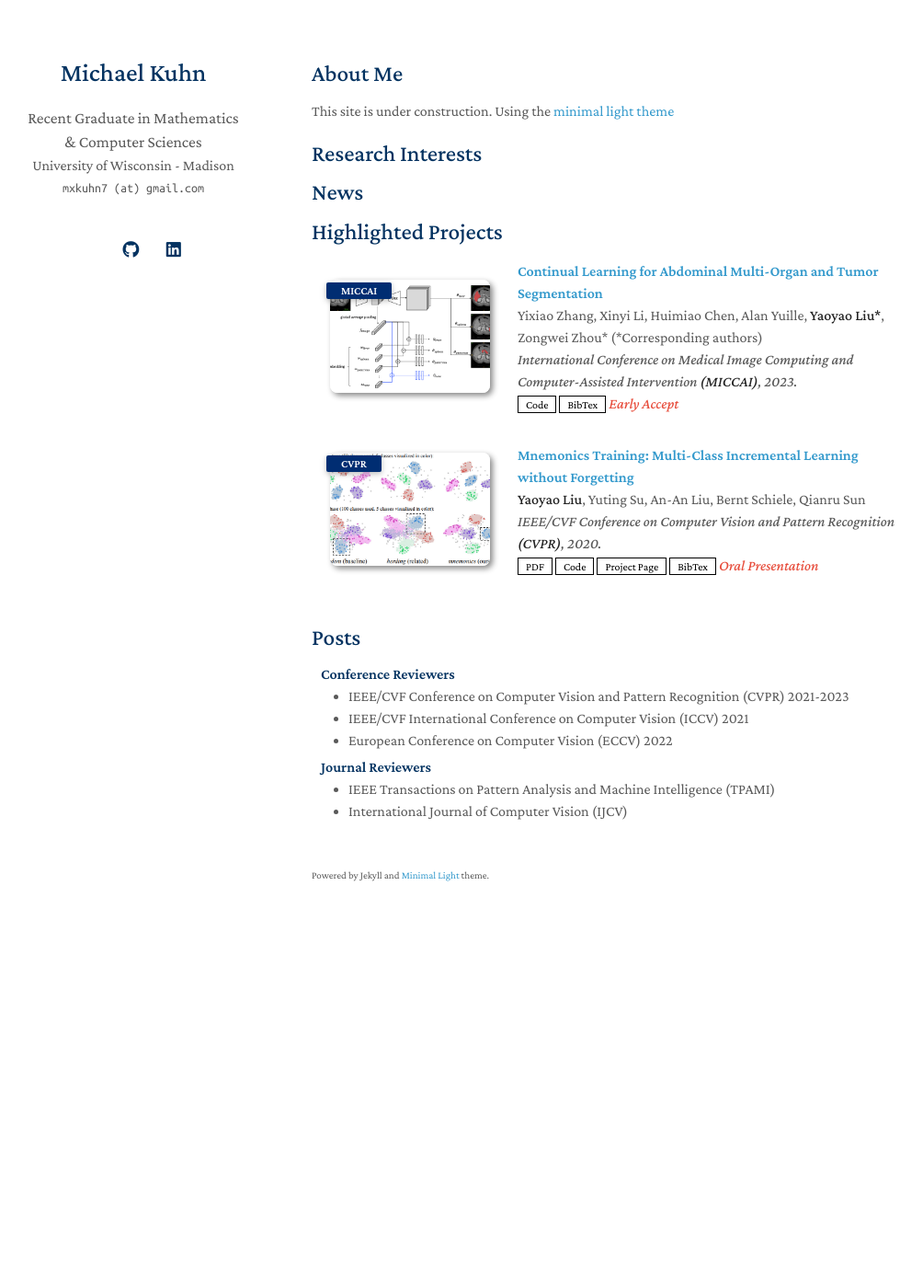
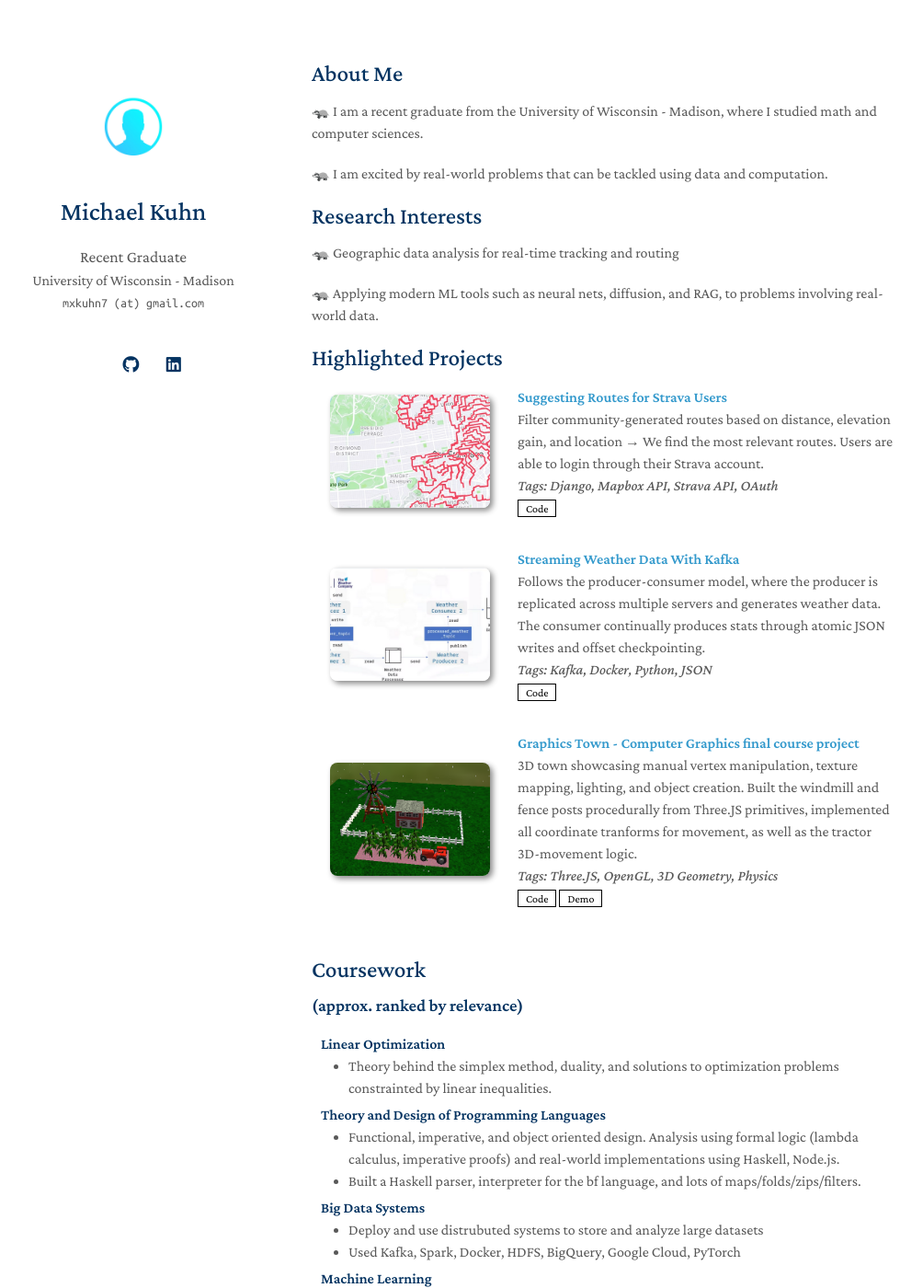
Before and after one commit to thundamike/thundamike.github.io, a Jekyll site: the page built from index.md, in a window 1280 px wide and 1400 px high. Shown: the whole window at 92% size, without its empty margins (131-1135 px from the left). Built offline with Jekyll 4.4.1, drawn with Linux system fonts in a browser that asks for light colours; nearby versions of some CDN libraries; a style sheet for code colours, icons or effects is not loaded; our own code applies the rules of GitHub Pages for plain Markdown files; some of the changed text lies outside the part shown.

Commit message:
updates to include projects

```diff
--- a/_config.yml
+++ b/_config.yml
@@ -1,6 +1,6 @@
 # Basic Information
 title: Michael Kuhn
-position: Recent Graduate in Mathematics & Computer Sciences
+position: Recent Graduate
 affiliation: University of Wisconsin - Madison
 email: mxkuhn7 (at) gmail.com
 
@@ -20,7 +20,7 @@ linkedin: https://www.linkedin.com/in/michaelxkuhn/
 
 # Images (e.g., your profile picture and your website's favicon)
 # "favicon" and "favicon_dark" are used for the light and dark modes, respectively.
-#avatar: ./assets/img/avatar.png
+avatar: ./assets/img/avatar.jpg
 favicon: ./assets/img/favicon.ico
 favicon_dark: ./assets/img/favicon.ico
 
--- a/_data/publications.yml
+++ b/_data/publications.yml
@@ -1,25 +1,36 @@
 # for convenience, I'm gonna keep this as publications.yml
 # even though I'm just using it for projects
+# for the authors field, just going to replace with the project description
 
 main:
 
-  - title: Continual Learning for Abdominal Multi-Organ and Tumor Segmentation
-    authors: Yixiao Zhang, Xinyi Li, Huimiao Chen, Alan Yuille, <strong>Yaoyao Liu*</strong>, Zongwei Zhou* (*Corresponding authors)
-    conference_short: MICCAI
-    conference: International Conference on Medical Image Computing and Computer-Assisted Intervention <strong>(MICCAI)</strong>, 2023.
+  - title: Suggesting Routes for Strava Users
+    desc: Filter community-generated routes based on distance, elevation gain, and location → We find the most relevant routes. Users are able to login through their Strava account.
+    #conference_short: MICCAI
+    tags: Django, Mapbox API, Strava API, OAuth
     #pdf: https://arxiv.org/pdf/2306.00988.pdf
-    code: https://github.com/MrGiovanni/ContinualLearning
-    bibtex: https://bib.yliu.me/MICCAI23.txt
-    image: ./assets/img/teaser_example_2.png
-    notes: Early Accept
+    code: https://github.com/thundamike/create_my_runs
+    #bibtex: https://bib.yliu.me/MICCAI23.txt
+    image: ./assets/img/strava.png
+    #notes: Early Accept
 
-  - title: "Mnemonics Training: Multi-Class Incremental Learning without Forgetting"
-    authors: <strong>Yaoyao Liu</strong>, Yuting Su, An-An Liu, Bernt Schiele, Qianru Sun
-    conference_short: CVPR
-    conference: IEEE/CVF Conference on Computer Vision and Pattern Recognition <strong>(CVPR)</strong>, 2020.
-    pdf: https://arxiv.org/pdf/2002.10211.pdf
-    code: https://github.com/yaoyao-liu/class-incremental-learning/tree/main/mnemonics-training
-    page: /2024/05/29/testing.html
-    bibtex: https://class-il.mpi-inf.mpg.de/mnemonics/
-    notes: Oral Presentation
-    image: ./assets/img/teaser_example.png
+  - title: Streaming Weather Data With Kafka
+    desc: Follows the producer-consumer model, where the producer is replicated across multiple servers and generates weather data. The consumer continually produces stats through atomic JSON writes and offset checkpointing.
+    #conference_short: CVPR
+    tags: Kafka, Docker, Python, JSON
+    #pdf: https://arxiv.org/pdf/2002.10211.pdf
+    code: https://github.com/thundamike/kafka-weather
+    #page: /2024/05/29/testing.html
+    #bibtex: https://class-il.mpi-inf.mpg.de/mnemonics/
+    #notes: Oral Presentation
+    image: ./assets/img/weather.png
+
+  - title: Graphics Town - Computer Graphics final course project
+    desc: 3D town showcasing manual vertex manipulation, texture mapping, lighting, and object creation. Built the windmill and fence posts procedurally from Three.JS primitives, implemented all coordinate tranforms for movement, as well as the tractor 3D-movement logic.
+    tags: Three.JS, OpenGL, 3D Geometry, Physics
+    #pdf: https://arxiv.org/pdf/2002.10211.pdf
+    code: https://github.com/thundamike/graphics/blob/main/wb-final
+    #page: /2024/05/29/testing.html
+    demo: https://www.loom.com/share/a6c908d587e14f33bc3280b781120bd6?sid=bba73254-6043-45ff-8db7-ec5502fa1f8f
+    #notes: Oral Presentation
+    image: ./assets/img/gr.png
--- /dev/null
+++ b/_includes/courses.md
@@ -0,0 +1,74 @@
+## Coursework
+### (approx. ranked by relevance)
+
+<h4 style="margin:0 10px 0;">Linear Optimization</h4>
+
+<ul style="margin:0 0 5px;">
+  <li> Theory behind the simplex method, duality, and solutions to optimization problems constrainted by linear inequalities.</li>
+</ul>
+
+<h4 style="margin:0 10px 0;">Theory and Design of Programming Languages</h4>
+
+<ul style="margin:0 0 5px;">
+  <li> Functional, imperative, and object oriented design. Analysis using formal logic (lambda calculus, imperative proofs) and real-world implementations using Haskell, Node.js.</li>
+  <li> Built a Haskell parser, interpreter for the bf language, and lots of maps/folds/zips/filters.  </li>
+</ul>
+
+<h4 style="margin:0 10px 0;">Big Data Systems</h4>
+
+<ul style="margin:0 0 5px;">
+  <li> Deploy and use distrubuted systems to store and analyze large datasets</li>
+  <li> Used Kafka, Spark, Docker, HDFS, BigQuery, Google Cloud, PyTorch</li>
+
+</ul>
+
+
+<h4 style="margin:0 10px 0;">Machine Learning</h4>
+
+<ul style="margin:0 0 5px;">
+  <li>Introduction to machine learning for pattern classification, regression analysis, clustering, and dimensionality reduction</li>
+  <li>Heart disease prediction using SVM/Random Forest for final project presentation</li>
+
+</ul>
+
+
+<h4 style="margin:0 10px 0;">Numerical Analysis</h4>
+
+<ul style="margin:0 0 5px;">
+  <li>Polynomial forms, difference methods, approximation, splines, orthogonality, solving IVPs/BVPs</li>
+</ul>
+
+
+<h4 style="margin:0 10px 0;">Mathematical Methods in Data Science</h4>
+
+<ul style="margin:0 0 5px;">
+  <li> Matrix factorizations, finite Markov chains, intro to convex optimization</li>
+</ul>
+
+
+<h4 style="margin:0 10px 0;">Algorithms</h4>
+
+<ul style="margin:0 0 5px;">
+  <li> Paradigms for the design and analysis of efficient algorithms: greed, divide-and-conquer, dynamic programming, reductions, and the use of randomness. Computational intractability including typical NP-complete problems and ways to deal with them. </li>
+</ul>
+
+
+<h4 style="margin:0 10px 0;">Computer Graphics</h4>
+
+<ul style="margin:0 0 5px;">
+  <li>Image representation, formation, presentation, composition and manipulation. Modeling, transformation, and display of geometric objects in two and three dimensions. Representation of curves and surfaces. Rendering, animation, multi-media and visualization</li>
+  <li> "Graphics Town" final project integrating (most all) course themes into a single environment (see highlighted projects!) </li>
+
+</ul>
+
+<h4 style="margin:0 10px 0;">Stochastic Processes</h4>
+
+<ul style="margin:0 0 5px;">
+  <li>Poisson processes, renewal processes, queueing, branching, discrete and continuous-time Markov models </li>
+</ul>
+
+<h4 style="margin:0 10px 0;">Real Analysis</h4>
+
+<ul style="margin:0 0 5px;">
+  <li> basically what made me realize I don't want to do pure math </li>
+</ul>
--- a/_includes/publications.md
+++ b/_includes/publications.md
@@ -17,8 +17,8 @@
   </div>
   <div class="col-sm-9" style="position: relative;padding-right: 15px;padding-left: 20px;">
       <div class="title"><a href="{{ link.pdf }}">{{ link.title }}</a></div>
-      <div class="author">{{ link.authors }}</div>
-      <div class="periodical"><em>{{ link.conference }}</em>
+      <div class="author">{{ link.desc }}</div>
+      <div class="periodical"><em>Tags: {{ link.tags }}</em>
       </div>
     <div class="links">
       {% if link.pdf %}
@@ -32,6 +32,9 @@
       {% endif %}
       {% if link.bibtex %}
       <a href="{{ link.bibtex }}" class="btn btn-sm z-depth-0" role="button" target="_blank" style="font-size:12px;">BibTex</a>
+      {% endif %}
+      {% if link.demo %}
+      <a href="{{ link.demo }}" class="btn btn-sm z-depth-0" role="button" target="_blank" style="font-size:12px;">Demo</a>
       {% endif %}
       {% if link.notes %}
       <strong> <i style="color:#e74d3c">{{ link.notes }}</i></strong>
--- a/_includes/services.md
+++ /dev/null
@@ -1,16 +0,0 @@
-## Posts
-
-<h4 style="margin:0 10px 0;">Conference Reviewers</h4>
-
-<ul style="margin:0 0 5px;">
-  <li><a href="https://cvpr2023.thecvf.com/"><autocolor>IEEE/CVF Conference on Computer Vision and Pattern Recognition (CVPR) 2021-2023</autocolor></a></li>
-  <li><a href="https://iccv2021.thecvf.com/"><autocolor>IEEE/CVF International Conference on Computer Vision (ICCV) 2021</autocolor></a></li>
-  <li><a href="https://eccv2022.ecva.net/"><autocolor>European Conference on Computer Vision (ECCV) 2022</autocolor></a></li>
-</ul>
-
-<h4 style="margin:0 10px 0;">Journal Reviewers</h4>
-
-<ul style="margin:0 0 20px;">
-  <li><a href="https://www.computer.org/csdl/journal/tp"><autocolor>IEEE Transactions on Pattern Analysis and Machine Intelligence (TPAMI)</autocolor></a></li>
-  <li><a href="https://www.springer.com/journal/11263"><autocolor>International Journal of Computer Vision (IJCV)</autocolor></a></li>
-</ul>
--- a/_layouts/homepage.html
+++ b/_layouts/homepage.html
@@ -1,7 +1,7 @@
 <!DOCTYPE html>
 <html lang="{{ site.lang | default: "en-US" }}">
   <head>
-    <title>{{ site.title }} | {{site.affiliation}}</title>
+    <title>{{ site.title }}</title>
 
     <meta charset="UTF-8">
     <meta https-equiv="X-UA-Compatible" content="IE=edge">
--- a/index.md
+++ b/index.md
@@ -4,13 +4,17 @@ layout: homepage
 
 ## About Me
 
-This site is under construction. Using the [minimal light theme](https://github.com/yaoyao-liu/minimal-light)
+🦡 I am a recent graduate from the University of Wisconsin - Madison, where I studied math and computer sciences.
+
+🦡 I am excited by real-world problems that can be tackled using data and computation.
 
 ## Research Interests
 
+🦡 Geographic data analysis for real-time tracking and routing
 
-## News
+🦡 Applying modern ML tools such as neural nets, diffusion, and RAG, to problems involving real-world data.
+
 
 {% include_relative _includes/publications.md %}
 
-{% include_relative _includes/services.md %}
+{% include_relative _includes/courses.md %}
```
Also changed, not shown: assets/img/avatar.jpg (added), assets/img/gr.png (added), assets/img/grtown.png (added), assets/img/strava.png (added), assets/img/weather.png (added), 1 other file.
